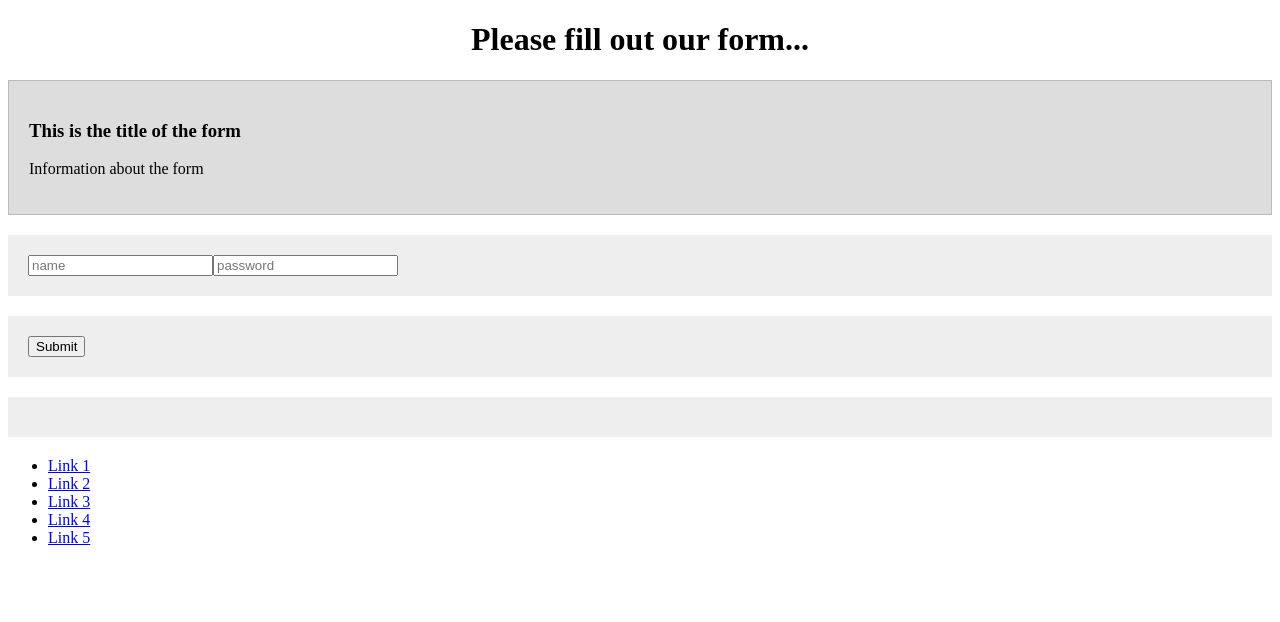
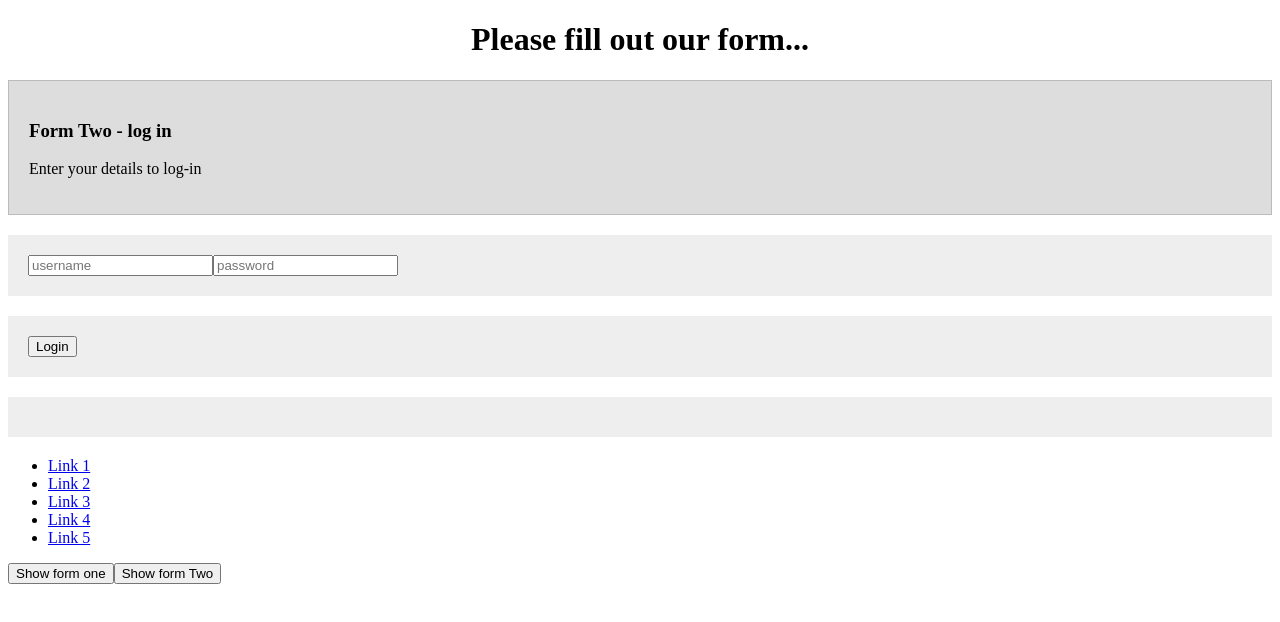
Before and after one commit to nokranger/_basicVueJS_CLI, a Vue app: page / in a window 1280 px wide. Shown: the top 622 px of the page. Built offline with nearby package versions, Linux system fonts and the light colour scheme.

Commit message:
dynamic components

```diff
--- a/src/App.vue
+++ b/src/App.vue
@@ -1,30 +1,25 @@
 <template>
   <div>
-    <form-helper>
-      <div slot="form-header">
-        <h3>This is the title of the form</h3>
-        <p>Information about the form</p>
-      </div>
-      <div slot="form-fileds">
-        <input type="text" placeholder="name" required>
-        <input type="password" placeholder="password" required>
-      </div>
-      <div slot="form-controls">
-        <button v-on:click="handleSubmit">Submit</button>
-      </div>
-    </form-helper>
+    <keep-alive>
+    <component v-bind:is="component"></component>
+    </keep-alive>
+    <button v-on:click="component = 'form-one'">Show form one</button>
+    <button v-on:click="component = 'form-two'">Show form Two</button>
   </div>
 </template>
 
 <script>
-import formHelper from './views/FormHelper.vue'
+import formOne from './views/formOne.vue'
+import formTwo from './views/formTwo.vue'
+
 export default {
   components: {
-    'form-helper': formHelper
+    'form-one': formOne,
+    'form-two': formTwo
   },
   data() {
     return {
-      title: 'I am a dynamic solt title'
+      component: 'form-two'
     };
   },
   methods: {
@@ -34,7 +29,5 @@ export default {
 </script>
 
 <style scoped>
-h1 {
-  color: purple;
-}
+
 </style>
--- /dev/null
+++ b/src/views/formOne.vue
@@ -0,0 +1,54 @@
+<template>
+  <div>
+    <form-helper>
+      <div slot="form-header">
+        <h3>Form one - contact Us</h3>
+        <p>Fill in this to contact us</p>
+      </div>
+      <div slot="form-fileds">
+        <input type="text" placeholder="name" required><br>
+        <label>Your Message :</label><br>
+        <textarea></textarea>
+      </div>
+      <div slot="form-controls">
+        <button v-on:click="handleSubmit">Send</button>
+      </div>
+    </form-helper>
+  </div>
+</template>
+
+<script>
+import formHelper from './FormHelper.vue'
+export default {
+    components: {
+        'form-helper' : formHelper
+    }
+}
+</script>
+
+<style>
+h1 {
+  text-align: center;
+}
+form {
+  width: 100%;
+  max-width: 960;
+  margin: 0 auto;
+}
+#useful-link ul {
+  padding: 0;
+}
+#useful-link li {
+  display: inline-block;
+  margin-right: 10px;
+}
+form > div {
+    padding: 20px;
+    background: #eee;
+    margin: 20px 0;
+}
+#form-header {
+    background: #ddd;
+    border: 1px solid #bbb;
+}
+</style>
--- /dev/null
+++ b/src/views/formTwo.vue
@@ -0,0 +1,63 @@
+<template>
+  <div>
+    <form-helper>
+      <div slot="form-header">
+        <h3>Form Two - log in</h3>
+        <p>Enter your details to log-in</p>
+      </div>
+      <div slot="form-fileds">
+        <input type="text" placeholder="username" required>
+        <input type="password" placeholder="password" required>
+      </div>
+      <div slot="form-controls">
+        <button v-on:click="handleSubmit">Login</button>
+      </div>
+    </form-helper>
+  </div>
+</template>
+
+<script>
+import formHelper from './FormHelper.vue'
+export default {
+    components: {
+    'form-helper' : formHelper
+    },
+    data() {
+        return {
+            conter: 0
+        }
+    },
+    methods: {
+        handleSubmit: function (){
+            alert('Thank for logging in (form two)')
+        }
+    }
+}
+</script>
+
+<style>
+h1 {
+  text-align: center;
+}
+form {
+  width: 100%;
+  max-width: 960;
+  margin: 0 auto;
+}
+#useful-link ul {
+  padding: 0;
+}
+#useful-link li {
+  display: inline-block;
+  margin-right: 10px;
+}
+form > div {
+    padding: 20px;
+    background: #eee;
+    margin: 20px 0;
+}
+#form-header {
+    background: #ddd;
+    border: 1px solid #bbb;
+}
+</style>
```
